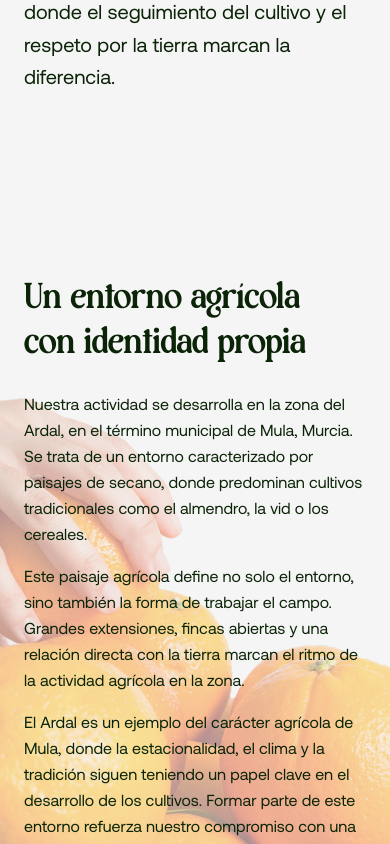
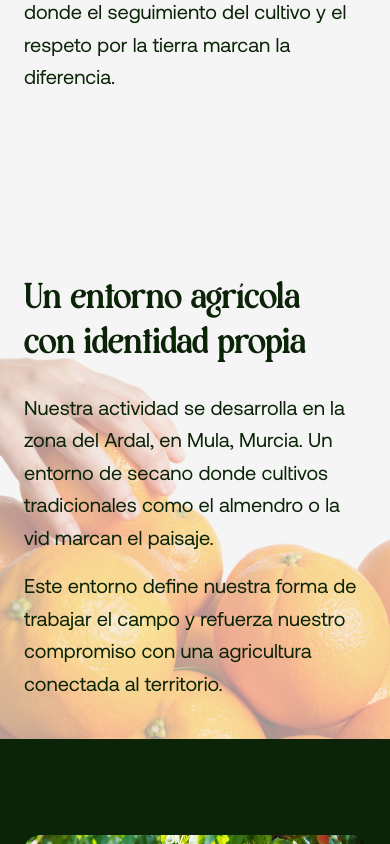
Before and after one commit to franciscovalera-dot/agricola_ardal, a Next.js app: page /nosotros in a window 390 px wide. Shown: the part 2509-3353 px from the top of the page. Built offline with nearby package versions, Linux system fonts and the light colour scheme.

Commit message:
Commit menu 12/05

```diff
--- a/src/app/nosotros/page.tsx
+++ b/src/app/nosotros/page.tsx
@@ -171,7 +171,22 @@ export default function NosotrosPage() {
               <h2 className="font-heading text-[36px] sm:text-[48px] md:text-[56px] lg:text-[64px] leading-tight text-ink text-balance md:-mt-16 md:pl-8 lg:-mt-24 lg:pl-16">
                 Un entorno agrícola con identidad propia
               </h2>
-              <div className="space-y-4 text-base leading-relaxed text-ink sm:text-lg md:-mt-16 md:max-w-xl md:pl-8 md:text-xl lg:-mt-24 lg:pl-16">
+              <div className="space-y-4 text-xl leading-relaxed text-ink md:-mt-16 md:max-w-xl md:pl-8 lg:-mt-24 lg:pl-16">
+                {/* Versión móvil — resumida */}
+                <div className="space-y-4 md:hidden">
+                  <p>
+                    Nuestra actividad se desarrolla en la zona del Ardal, en
+                    Mula, Murcia. Un entorno de secano donde cultivos
+                    tradicionales como el almendro o la vid marcan el paisaje.
+                  </p>
+                  <p>
+                    Este entorno define nuestra forma de trabajar el campo y
+                    refuerza nuestro compromiso con una agricultura conectada
+                    al territorio.
+                  </p>
+                </div>
+                {/* Versión desktop — completa */}
+                <div className="hidden md:block space-y-4">
                   <p>
                     Nuestra actividad se desarrolla en la zona del Ardal, en el
                     término municipal de Mula, Murcia. Se trata de un entorno
@@ -192,6 +207,7 @@ export default function NosotrosPage() {
                     parte de este entorno refuerza nuestro compromiso con una
                     agricultura conectada con el territorio.
                   </p>
+                </div>
               </div>
             </div>
           </div>
--- a/src/components/Navbar.tsx
+++ b/src/components/Navbar.tsx
@@ -61,10 +61,13 @@ export default function Navbar() {
           <summary className="list-none cursor-pointer font-body text-sm uppercase tracking-widest">
             Menú
           </summary>
-          <ul className="absolute right-0 mt-4 bg-blanco text-negro shadow-lg rounded-md py-3 px-6 min-w-[180px] font-body text-sm uppercase tracking-widest space-y-3">
+          <ul className="absolute right-0 mt-3 bg-blanco text-negro shadow-xl rounded-xl py-2 min-w-[220px] font-body uppercase tracking-widest">
             {navItems.map((item) => (
               <li key={item.href}>
-                <Link href={item.href} className="hover:text-verde-oscuro transition-colors">
+                <Link
+                  href={item.href}
+                  className="block px-6 py-4 text-base hover:text-verde-oscuro hover:bg-cream transition-colors"
+                >
                   {item.label}
                 </Link>
               </li>
```
Lines whose indentation alone changed are shown as unchanged.
